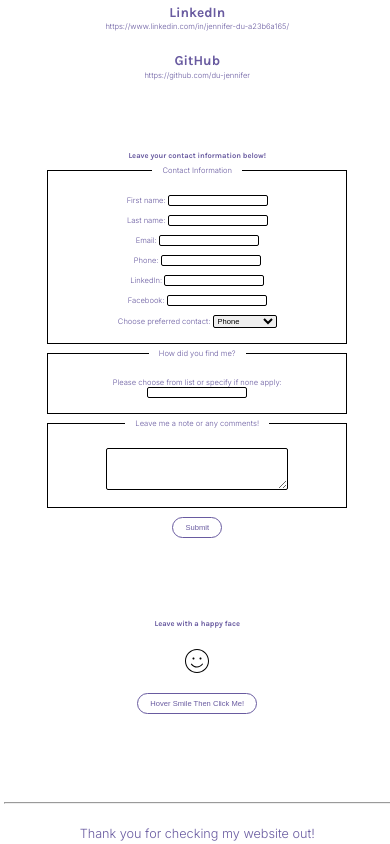
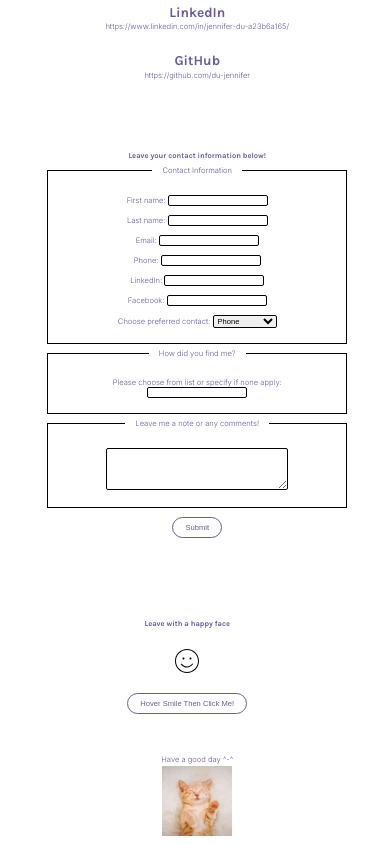
Before and after one commit to du-jennifer/portfolio-javascript, a plain HTML site: page contact.html in a window 390 px wide. Both pictures are taken after a click on the button "Hover Smile Then Click Me!". Shown: the part 227-1071 px from the top of the page. Drawn offline with Linux system fonts and the light colour scheme.

Commit message:
complete hover then click button javascript and style

```diff
--- a/contact.html
+++ b/contact.html
@@ -128,21 +128,29 @@
             </form>
         <section id="happy">
             <section id="happyface">
-        <h3> Leave with a happy face </h3>
-        <svg width="24" height="24" xmlns="http://www.w3.org/2000/svg" fill-rule="evenodd" clip-rule="evenodd"><path d="M12 0c6.623 0 12 5.377 12 12s-5.377 12-12 12-12-5.377-12-12 5.377-12 12-12zm0 1c6.071 0 11 4.929 11 11s-4.929 11-11 11-11-4.929-11-11 4.929-11 11-11zm-.045 17.51h-.015c-2.285 0-4.469-1.189-6.153-3.349l.789-.614c1.489 1.911 3.394 2.963 5.364 2.963h.013c1.987-.004 3.907-1.078 5.408-3.021l.791.611c-1.693 2.194-3.894 3.405-6.197 3.41zm-3.468-10.01c.552 0 1 .448 1 1s-.448 1-1 1-1-.448-1-1 .448-1 1-1zm7.013 0c.552 0 1 .448 1 1s-.448 1-1 1-1-.448-1-1 .448-1 1-1z"/></svg>
+                <h3> Leave with a happy face </h3>
+                <svg width="24" height="24" xmlns="http://www.w3.org/2000/svg" fill-rule="evenodd" clip-rule="evenodd"><path d="M12 0c6.623 0 12 5.377 12 12s-5.377 12-12 12-12-5.377-12-12 5.377-12 12-12zm0 1c6.071 0 11 4.929 11 11s-4.929 11-11 11-11-4.929-11-11 4.929-11 11-11zm-.045 17.51h-.015c-2.285 0-4.469-1.189-6.153-3.349l.789-.614c1.489 1.911 3.394 2.963 5.364 2.963h.013c1.987-.004 3.907-1.078 5.408-3.021l.791.611c-1.693 2.194-3.894 3.405-6.197 3.41zm-3.468-10.01c.552 0 1 .448 1 1s-.448 1-1 1-1-.448-1-1 .448-1 1-1zm7.013 0c.552 0 1 .448 1 1s-.448 1-1 1-1-.448-1-1 .448-1 1-1z"/></svg>
 
-        <button type="button">Hover Smile Then Click Me!</button>
-        <template>
-            <p> Have a good day ^-^ </p>
-            <img src="images/cat.jpeg" alt="Happy Cat" width="450" height="450">
-        </template>
+                <button onclick="showCat()">Hover Smile Then Click Me!</button>
+                <div id="cat">
+                    <p> Have a good day ^-^ </p>
+                    <img src="images/cat.jpeg" alt="Happy Cat" width="250" height="250">
+                </div>
+                <script>
+                    function showCat() {
+                        document.getElementById("cat").style.display = "block";
+                    }
+                </script>
+            </section>
         </section>
-    </section>
+
     </main>
     <footer>
         <hr>
         <p> Thank you for checking my website out! </p>
+
     </footer>
+
     </div>
 </body>
 </html>
--- a/styles/contact.css
+++ b/styles/contact.css
@@ -74,6 +74,13 @@ h3 {
     grid-row-end: 3;
 }
 
+#happyface>div{
+    grid-column-start: 1;
+    grid-column-end: 4;
+    display:none;
+    padding-top: 20px;
+}
+
 svg {
   transition: transform 3s;
 }
@@ -125,6 +132,14 @@ button:hover {
     #happyface {
         grid-column-gap: 10px;
         grid-row-gap: 10px;
+    }
+
+    img {
+        width: 120px;
+        height: 120px;
+    }
+    #cat>p{
+        font-size: 12px;
     }
 
 
@@ -179,9 +194,21 @@ button:hover {
     fieldset {
         width: 800px;
     }
+
+    img {
+        width: 250px;
+        height: 250px;
+    }
+    #cat>p{
+        font-size: 16px;
+    }
+
 }
 @media (max-width: 945px) {
     * {
+        font-size: 1.3vh;
+    }
+    #cat>p{
         font-size: 1.3vh;
     }
 
@@ -208,6 +235,10 @@ button:hover {
         display: block;
         margin: auto;
 
+    }
+    img {
+        width: 70px;
+        height: 70px;
     }
 }
 
@@ -293,6 +324,9 @@ button:hover {
     p {
         font-size: 1.5vh;
     }
+    #cat>p{
+        font-size: 1.1vh;
+    }
 
     fieldset {
         width: 400px;
@@ -341,6 +375,9 @@ button:hover {
     * {
         font-size: 0.9vh;
     }
+    #cat>p{
+        font-size: 0.9vh;
+    }
     textarea {
         width: 40ch;
     }
@@ -355,6 +392,9 @@ button:hover {
     * {
         font-size: 0.8vh;
     }
+    #cat>p{
+        font-size: 0.8vh;
+    }
     fieldset {
         width: 150px;
         display: block;
```
